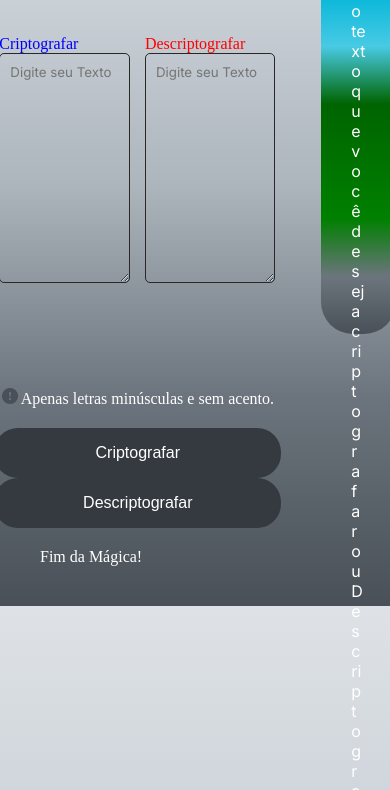
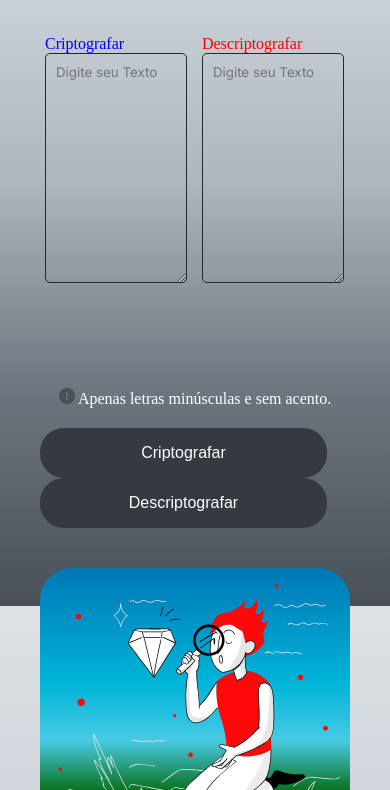
Before and after one commit to Junioraltn/CodeDecod_Challenge, a plain HTML site: page index.html in a window 390 px wide. Shown: the part 238-1028 px from the top of the page. Drawn offline with Linux system fonts and the light colour scheme.

Commit message:
modified:   style.css

```diff
--- a/style.css
+++ b/style.css
@@ -190,3 +190,11 @@ label{
 /*______Estilização_________*/
     bottom: 0%;
 }
+
+@media (max-width:720px){
+    .Principal{           /*__1° Session__________*/
+        /*______Disposição__________*/
+        flex-direction: column;
+        align-items: center;
+}
+}
```
